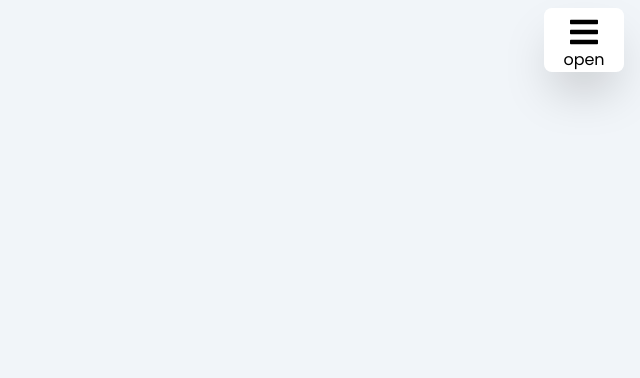
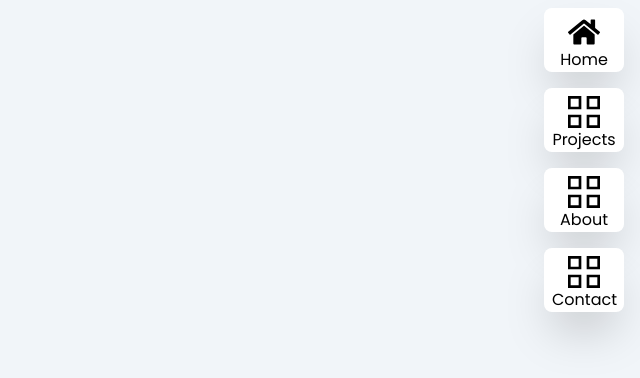
Before and after one commit to Amaterasu10/react-portfolio-vite, a React (Vite) app: page / in a window 1280 px wide. Shown: the top 378 px of the page, without its empty margins (640-1280 px from the left). Built offline with nearby package versions, Linux system fonts and the light colour scheme.

Commit message:
refactored the variable declaration for isMobileScreen

```diff
--- a/src/components/TopNav.jsx
+++ b/src/components/TopNav.jsx
@@ -6,7 +6,7 @@ import useCheckMobileScreen from '../hooks/useCheckMobileScreen';
 export default function TopNav({ navs }) {
   const [isCollapsed, setIsCollapsed] = useState(false)
 
-  const isMobileScreen = useCheckMobileScreen()
+  const { isMobileScreen } = useCheckMobileScreen()
 
   return (
     <nav
```
